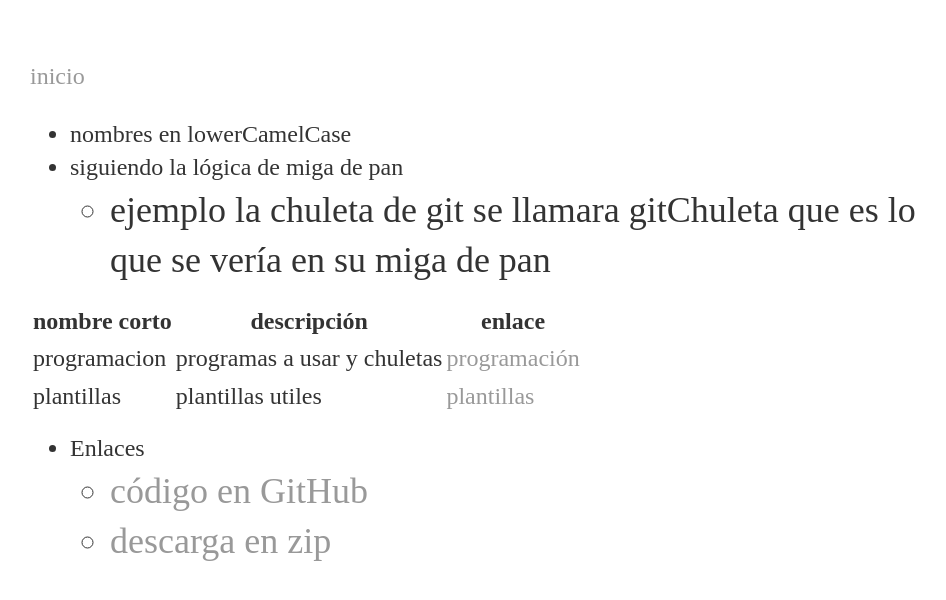
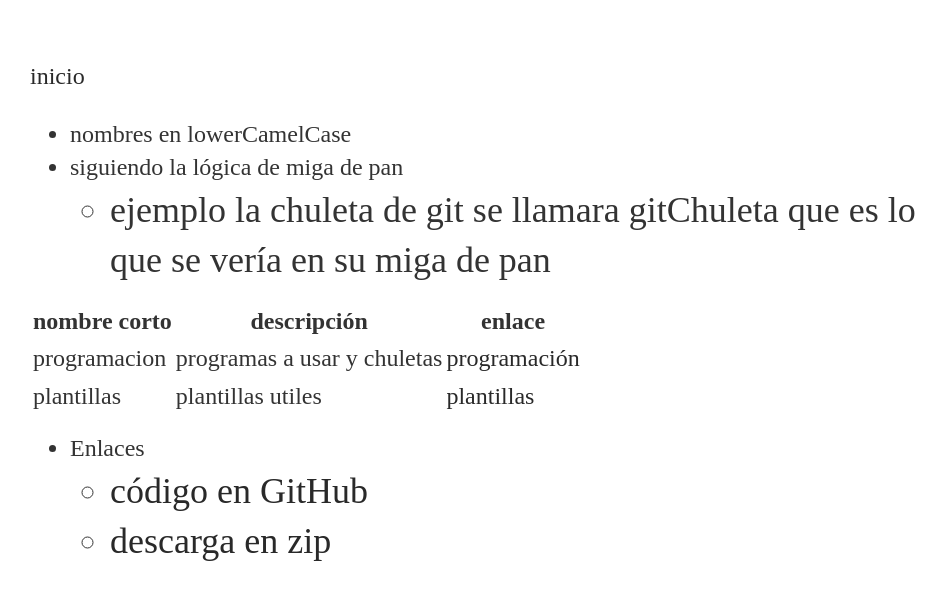
Before and after one commit to pelos6/plantillajekyll, a Jekyll site: the page built from index.md, in a window 1280 px wide. Shown: the top 600 px of the page, without its empty margins (162-1108 px from the left). Built offline with Jekyll 4.4.1, drawn with Linux system fonts in a browser that asks for light colours.

Commit message:
Update main.css

```diff
--- a/css/main.css
+++ b/css/main.css
@@ -14,7 +14,7 @@ nav ul li, footer ul li {
 }
 a {
     text-decoration: none;
-    color: #999;
+    color: #292929;
 }
 a:hover {
     text-decoration: underline;
```
